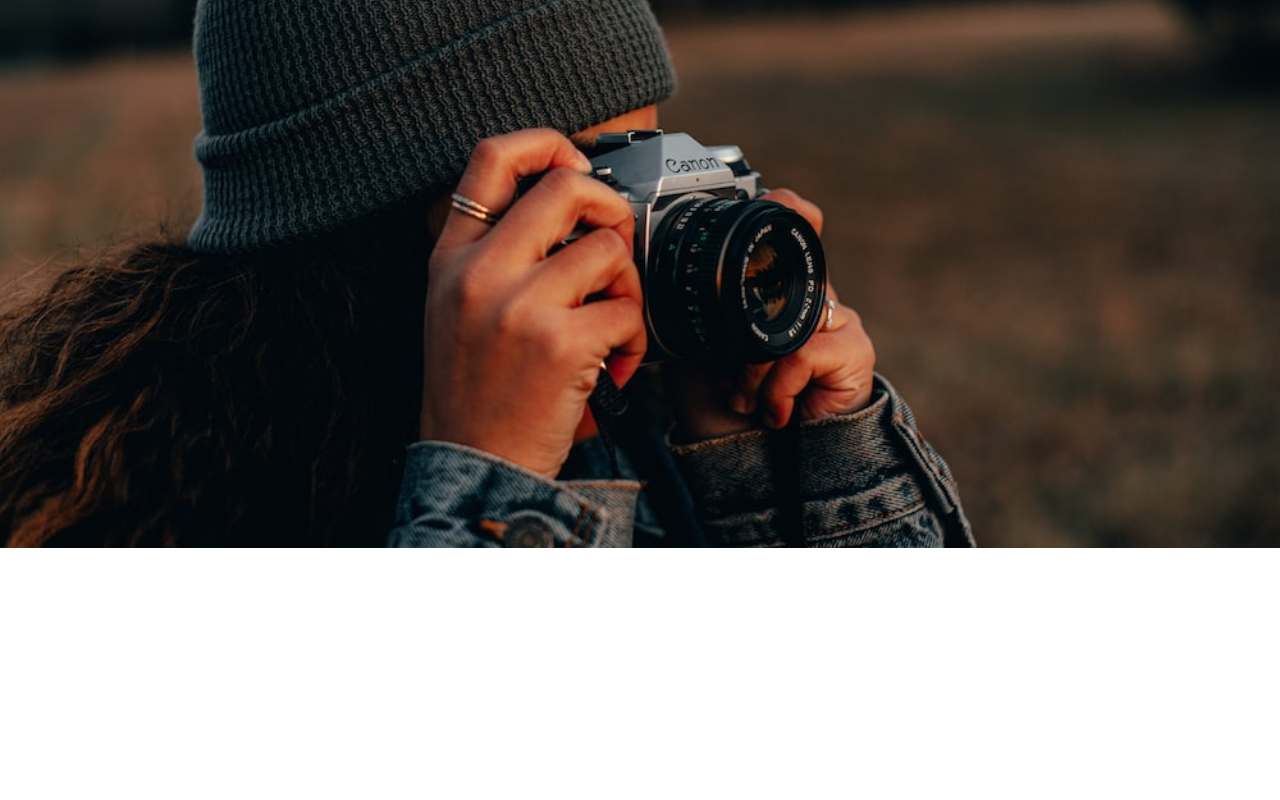
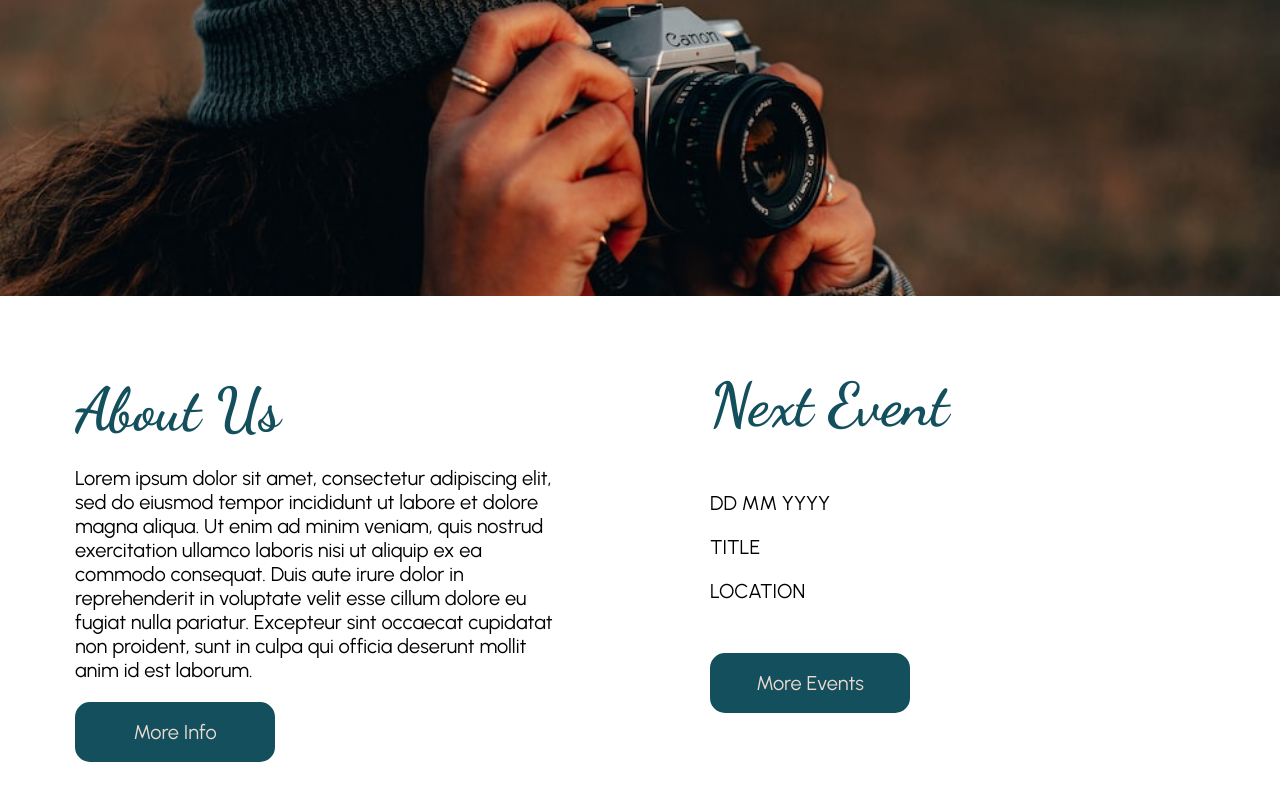
Before and after one commit to SheCodesAus/layer_8_victory_frontend_bris_2023, a React (Vite) app in the folder mentorship/: page / in a window 1280 px wide. Shown: the part 274-1074 px from the top of the page. Before the commit the page ends 825 px from the top, so only its background shows below. Built offline with nearby package versions, Linux system fonts and the light colour scheme.

Commit message:
home page

```diff
--- a/mentorship/src/pages/HomePage.css
+++ b/mentorship/src/pages/HomePage.css
@@ -27,13 +27,77 @@ html {
     overflow-x: hidden;
 }
 
-/* section.section {
-    min-height: 100vh;
-} */
-
 .welcome img.header-image {
     margin-top: 9rem;
-    height: 91.55vh;
+    height: 60vh;
     object-fit: cover;
     width: 100vw;
 }
+
+.information {
+    width: 100%;
+}
+
+.about-us {
+    width: 50%;
+    float: left;
+    padding: 75px;
+}
+
+.about-us h1, .next-event h1 {
+    font-family: 'Dancing Script', cursive;
+    font-size: 6rem;
+    color: var(--dark-blue);
+}
+
+.about-us p, .next-event p {
+    font-size: 2rem;
+    padding: 10px 0px;
+}
+
+.about-us p, .paragraph {
+    padding: 20px 0px;
+}
+
+.paragraph {
+    height: 212px;
+    display: flex;
+    flex-direction: column;
+    justify-content: center;
+}
+
+.next-event {
+    margin-left: 50%;
+    padding: 70px;
+}
+
+.button {
+    background-color: var(--dark-blue);
+    border: 2px solid var(--dark-blue);
+    border-radius: 15px;
+    box-sizing: border-box;
+    color: var(--cream);
+    cursor: pointer;
+    display: inline-block;
+    font-size: 2rem;
+    line-height: normal;
+    min-height: 60px;
+    outline: none;
+    padding: 16px 24px;
+    text-align: center;
+    text-decoration: none;
+    transition: all 300ms cubic-bezier(.23, 1, 0.32, 1);
+    touch-action: manipulation;
+    width: 200px;
+    will-change: transform;
+}
+
+.button:hover {
+    box-shadow: rgba(0, 0, 0, 0.25) 0 8px 15px;
+    transform: translateY(-2px);
+}
+
+.button:active {
+    box-shadow: none;
+    transform: translateY(0);
+}
--- a/mentorship/src/pages/HomePage.jsx
+++ b/mentorship/src/pages/HomePage.jsx
@@ -11,6 +11,28 @@ function HomePage() {
             <div className="welcome">
                 <img className="header-image" src="../../public/placeholder-image.jpeg" alt="" />
             </div>
+            <div className="information">
+                <div className="about-us">
+                    <h1>About Us</h1>
+                    <p>
+                    Lorem ipsum dolor sit amet, consectetur adipiscing elit, sed do eiusmod tempor incididunt
+                    ut labore et dolore magna aliqua. Ut enim ad minim veniam, quis nostrud exercitation ullamco
+                    laboris nisi ut aliquip ex ea commodo consequat. Duis aute irure dolor in reprehenderit in
+                    voluptate velit esse cillum dolore eu fugiat nulla pariatur. Excepteur sint occaecat cupidatat
+                    non proident, sunt in culpa qui officia deserunt mollit anim id est laborum.
+                    </p>
+                    <button className="button">More Info</button>
+                </div>
+                <div className="next-event">
+                    <h1>Next Event</h1>
+                    <div className="paragraph">
+                        <p>DD MM YYYY</p>
+                        <p>TITLE</p>
+                        <p>LOCATION</p>
+                    </div>
+                    <button className="button">More Events</button>
+                </div>
+            </div>
         </section>
     );
 }
```
